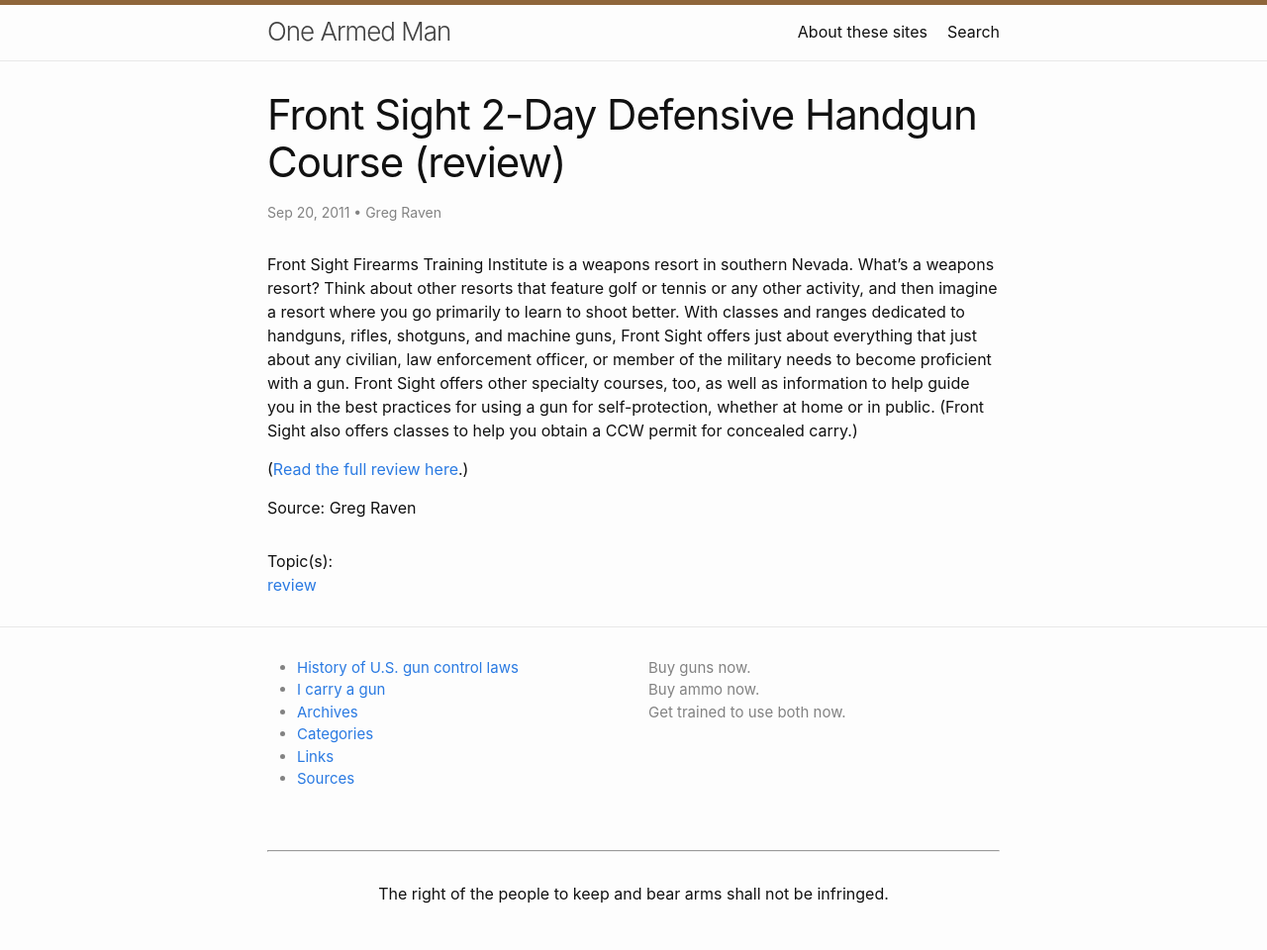
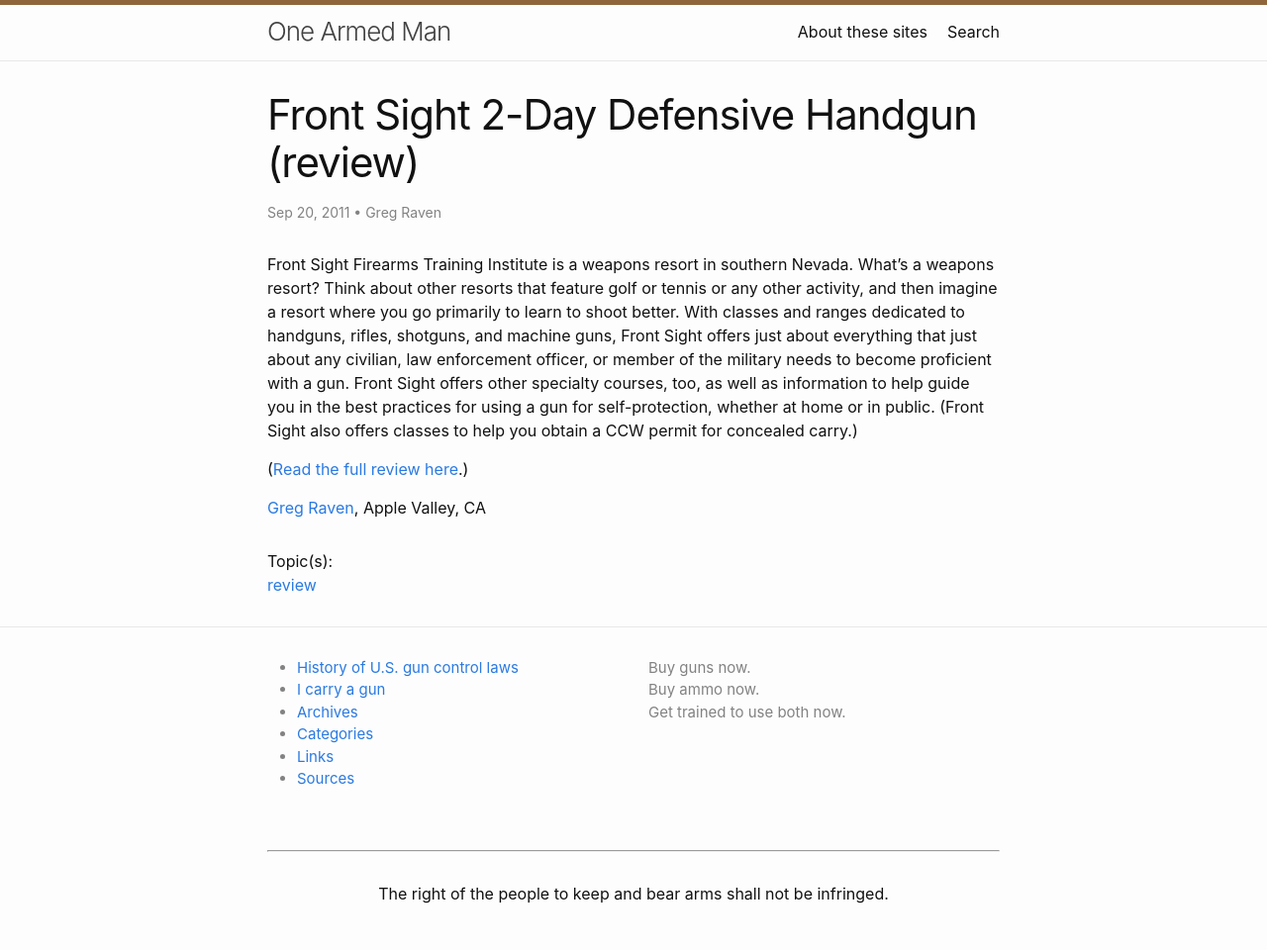
Before and after one commit to greg-raven/oam, a Jekyll site: the page built from _posts/2011-09-20-fs-2-day.md, in a window 1280 px wide. Shown: the whole page at 99% size. Built offline with Jekyll 4.4.1, drawn with Linux system fonts in a browser that asks for light colours.

Commit message:
minor edits

```diff
--- a/_posts/2011-09-20-fs-2-day.md
+++ b/_posts/2011-09-20-fs-2-day.md
@@ -1,5 +1,5 @@
 ---
-title: "Front Sight 2-Day Defensive Handgun Course (review)"
+title: "Front Sight 2-Day Defensive Handgun (review)"
 layout: post
 categories:
 - review
@@ -7,8 +7,8 @@
 - Greg Raven
 ---
 
-Front Sight Firearms Training Institute is a weapons resort in southern Nevada. What’s a weapons resort? Think about other resorts that feature golf or tennis or any other activity, and then imagine a resort where you go primarily to learn to shoot better. With classes and ranges dedicated to handguns, rifles, shotguns, and machine guns, Front Sight offers just about everything that just about any civilian, law enforcement officer, or member of the military needs to become proficient with a gun. Front Sight offers other specialty courses, too, as well as information to help guide you in the best practices for using a gun for self-protection, whether at home or in public. (Front Sight also offers classes to help you obtain a CCW permit for concealed carry.)
+Front Sight Firearms Training Institute is a weapons resort in southern Nevada. What's a weapons resort? Think about other resorts that feature golf or tennis or any other activity, and then imagine a resort where you go primarily to learn to shoot better. With classes and ranges dedicated to handguns, rifles, shotguns, and machine guns, Front Sight offers just about everything that just about any civilian, law enforcement officer, or member of the military needs to become proficient with a gun. Front Sight offers other specialty courses, too, as well as information to help guide you in the best practices for using a gun for self-protection, whether at home or in public. (Front Sight also offers classes to help you obtain a CCW permit for concealed carry.)
 
 ([Read the full review here](https://www.heeled.website/reviews/20110920-front-sight-2-day/index.php).)
 
-Source: Greg Raven
+[Greg Raven](https://www.gregraven.online/), Apple Valley, CA
```
Also changed, not shown: _posts/2013-05-06-fs-4-day.md (+2 -2 lines).
